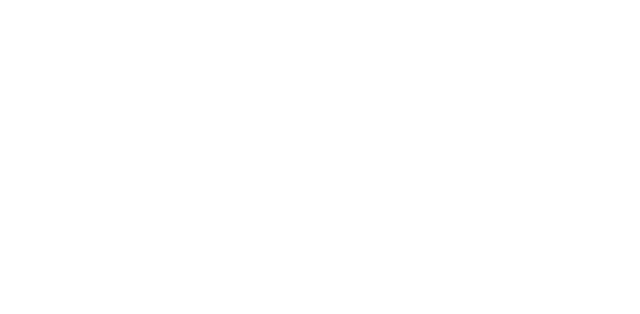
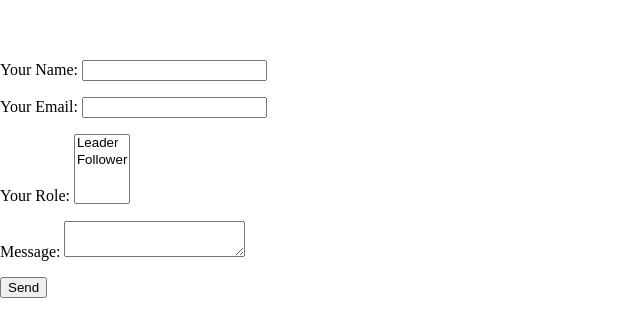
Before and after one commit to KodyyJayy/tlj, a React (Create React App) app: page / in a window 1280 px wide. Shown: the part 2842-3156 px from the top of the page, without its empty margins (0-640 px from the left). Before the commit the page ends 2886 px from the top, so only its background shows below. Built offline with nearby package versions, Linux system fonts and the light colour scheme.

Commit message:
testing netlify forms

```diff
--- a/src/components/Contact.jsx
+++ b/src/components/Contact.jsx
@@ -8,7 +8,31 @@
                 <h1>Got a question? Email us through our contact form!</h1>
                 <iframe title="Contact Form" src="https://plugins.crisp.chat/urn:crisp.im:contact-form:0/contact/f6afb8ca-9c70-47a7-b15e-13f5174626b6" referrerPolicy="origin" sandbox="allow-forms allow-popups allow-scripts allow-same-origin" height="620px" width="100%" frameBorder={0}></iframe>
             </div>
+
+            <form name="contact" method="POST" data-netlify="true">
+                <p>
+                    <label>Your Name: <input type="text" name="name" /></label>
+                </p>
+                <p>
+                    <label>Your Email: <input type="email" name="email" /></label>
+                </p>
+                <p>
+                    <label>Your Role: <select name="role[]" multiple>
+                    <option value="leader">Leader</option>
+                    <option value="follower">Follower</option>
+                    </select></label>
+                </p>
+                <p>
+                    <label>Message: <textarea name="message"></textarea></label>
+                </p>
+                <p>
+                    <button type="submit">Send</button>
+                </p>
+                </form>
+
         </div>
+
+
 
     )
 }
--- a/src/css/scrollToTop.css
+++ b/src/css/scrollToTop.css
@@ -10,8 +10,8 @@
     color: #fff;
     height: 50px;
     width: 50px;
-    bottom: 5px;
-    left: 5px;
+    bottom: 10px;
+    left: 10px;
     border-radius: 0.25rem;
     opacity: 0;
     transition: 0.2s;
```
